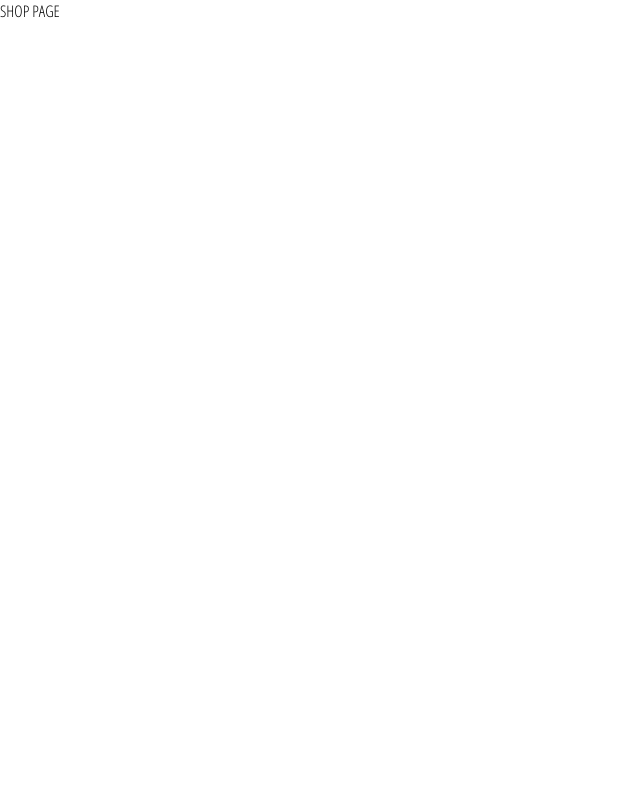
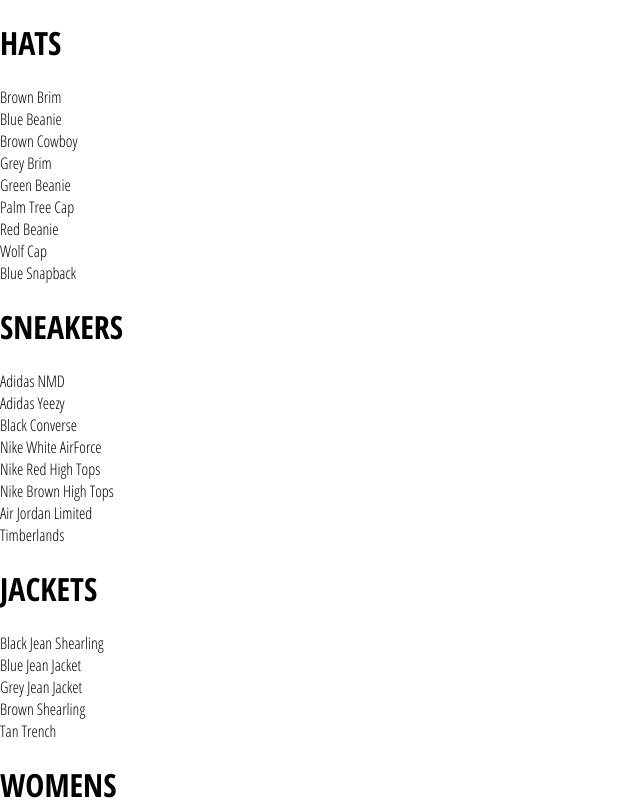
Before and after one commit to LionSnarl/ecom, a React (Create React App) app in the folder ecommerce/: page /shop in a window 1280 px wide. Shown: the top 800 px of the page, without its empty margins (0-640 px from the left). Built offline with nearby package versions, Linux system fonts and the light colour scheme; the HTML template or start-up script is replaced by a standard one.

Commit message:
adding mapping function to render all data.

```diff
--- /dev/null
+++ b/ecommerce/src/components/preview-collection/preview-collection.component.jsx
@@ -0,0 +1,16 @@
+import React from 'react'
+
+import './preview-collection.styles.scss'
+
+const PreviewCollection = ({ title, items, id }) => (
+  <div className="collection-preview">
+    <h1>{title.toUpperCase()}</h1>
+    <div className="preview">
+      {items.map((item) => (
+        <div key={item.id}>{item.name}</div>
+      ))}
+    </div>
+  </div>
+)
+
+export default PreviewCollection
--- a/ecommerce/src/pages/shop/shop.component.jsx
+++ b/ecommerce/src/pages/shop/shop.component.jsx
@@ -1,5 +1,7 @@
 import React from 'react'
 import SHOP_DATA from './shop.data.jsx'
+
+import PreviewCollection from '../../components/preview-collection/preview-collection.component.jsx'
 
 class ShopPage extends React.Component {
   constructor(props) {
@@ -9,7 +11,14 @@
     }
   }
   render() {
-    return <div>SHOP PAGE</div>
+    const { collections } = this.state
+    return (
+      <div>
+        {collections.map(({ id, ...otherCollectionProps }) => (
+          <PreviewCollection key={id} {...otherCollectionProps} />
+        ))}
+      </div>
+    )
   }
 }
 
```
Also changed, not shown: ecommerce/src/components/preview-collection/preview-collection.styles.scss (added).
